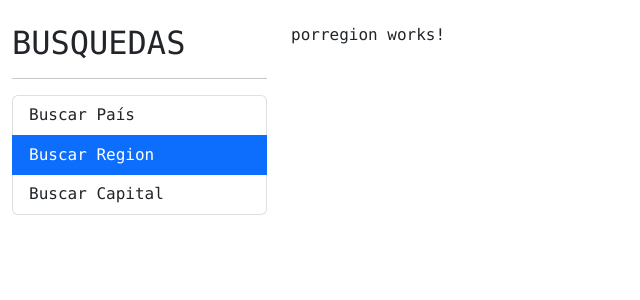
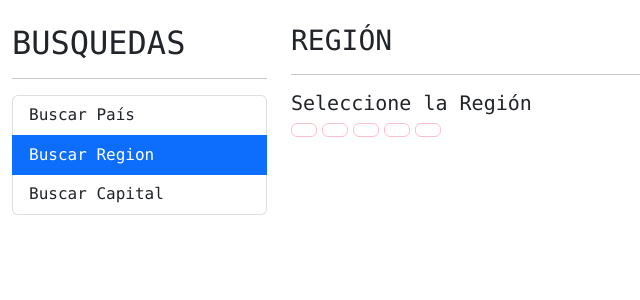
Before and after one commit to monywy/Paises-APP, an Angular app: page /region in a window 1280 px wide. Shown: the top 300 px of the page, without its empty margins (0-640 px from the left). Built offline with nearby package versions, Linux system fonts and the light colour scheme.

Commit message:
2 files modified, 1 deleted

```diff
--- a/src/app/pais/pages/porRegion/porregion.component.html
+++ b/src/app/pais/pages/porRegion/porregion.component.html
@@ -1,3 +1,13 @@
-<p>
-porregion works!
-</p>
+<h3>REGIÓN</h3>
+<hr>
+<h5>Seleccione la Región</h5>
+<div class="row">
+  <div class="col">
+    <button *ngFor="let region of regiones"
+    class="btn btn-outline-primary"
+    >
+
+    </button>
+  </div>
+
+</div>
--- a/src/app/pais/pages/porRegion/porregion.component.ts
+++ b/src/app/pais/pages/porRegion/porregion.component.ts
@@ -3,9 +3,18 @@ import { Component, OnInit } from '@angular/core';
 @Component({
   selector: 'app-porregion',
   templateUrl: './porregion.component.html',
-  styleUrls: ['./porregion.component.css']
+  styles: [
+    `
+    button{
+      margin-right: 5px;
+      border-color: pink;
+    }
+    `
+  ]
 })
 export class PorregionComponent implements OnInit {
+
+  regiones: string[] = [ 'Africa', 'Americas', 'Asia', 'Europe', 'Oceania'];
 
   constructor() { }
 
```
Also changed, not shown: src/app/pais/pages/porRegion/porregion.component.css (deleted).
